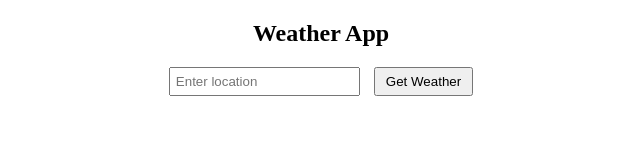
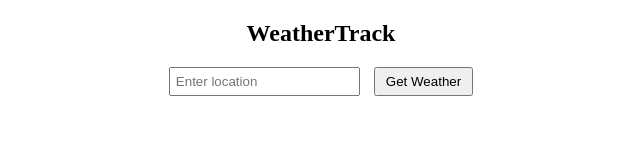
Before and after one commit to Saitejavurukonda/WeatherTrack-RealTime, a plain HTML site: page index.html in a window 1280 px wide. Shown: the full height of the page, 319-959 px from the left. Drawn offline with Linux system fonts and the light colour scheme.

Commit message:
Updated README, screenshots, and index.html

```diff
--- a/index.html
+++ b/index.html
@@ -1,12 +1,12 @@
 <!DOCTYPE html>
 <html>
 <head>
-  <title>Weather App</title>
+  <title>WeatherTrack</title>
   <link rel="stylesheet" type="text/css" href="style.css">
 </head>
 <body>
   <div id="weather-container">
-    <h2>Weather App</h2>
+    <h2>WeatherTrack</h2>
     <div id="location-container">
       <input type="text" id="location-input" placeholder="Enter location">
       <button id="submit-btn">Get Weather</button>
```
Also changed, not shown: Screenshot1.png, Screenshot2.png.
